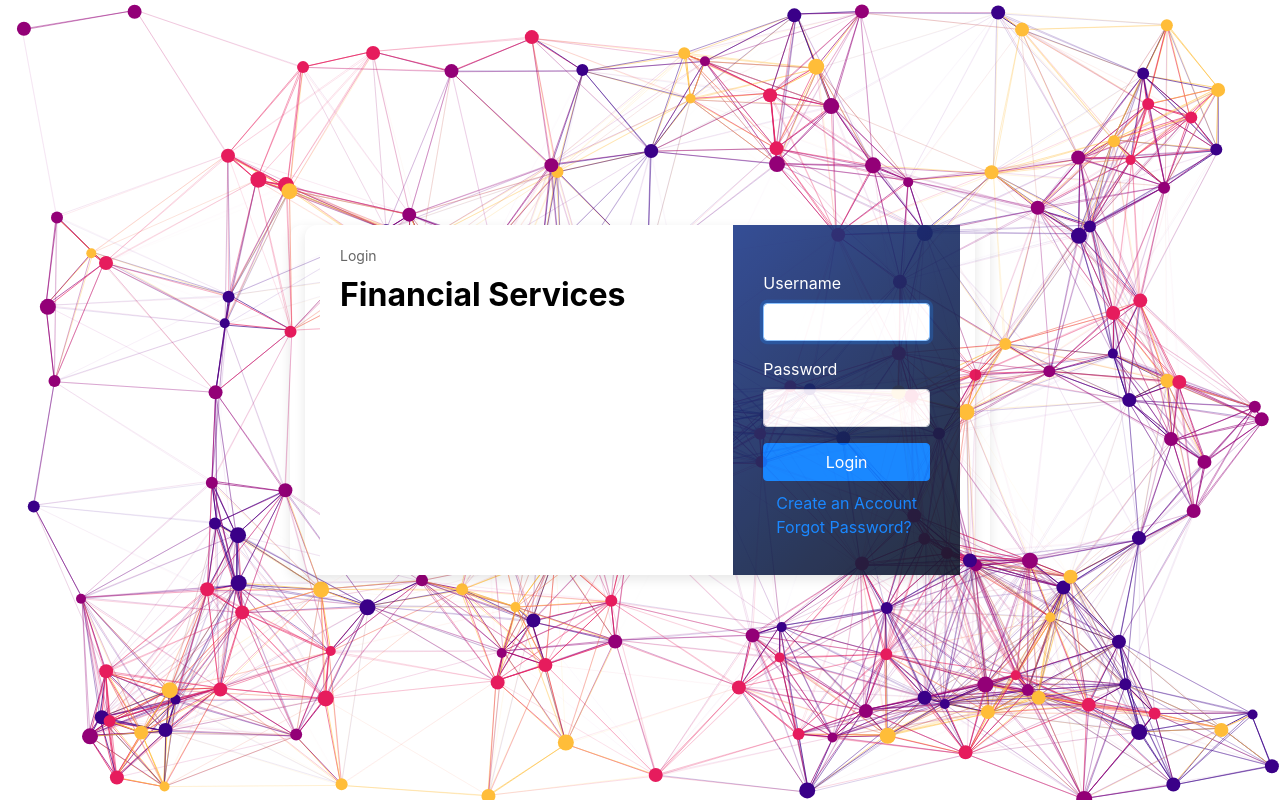
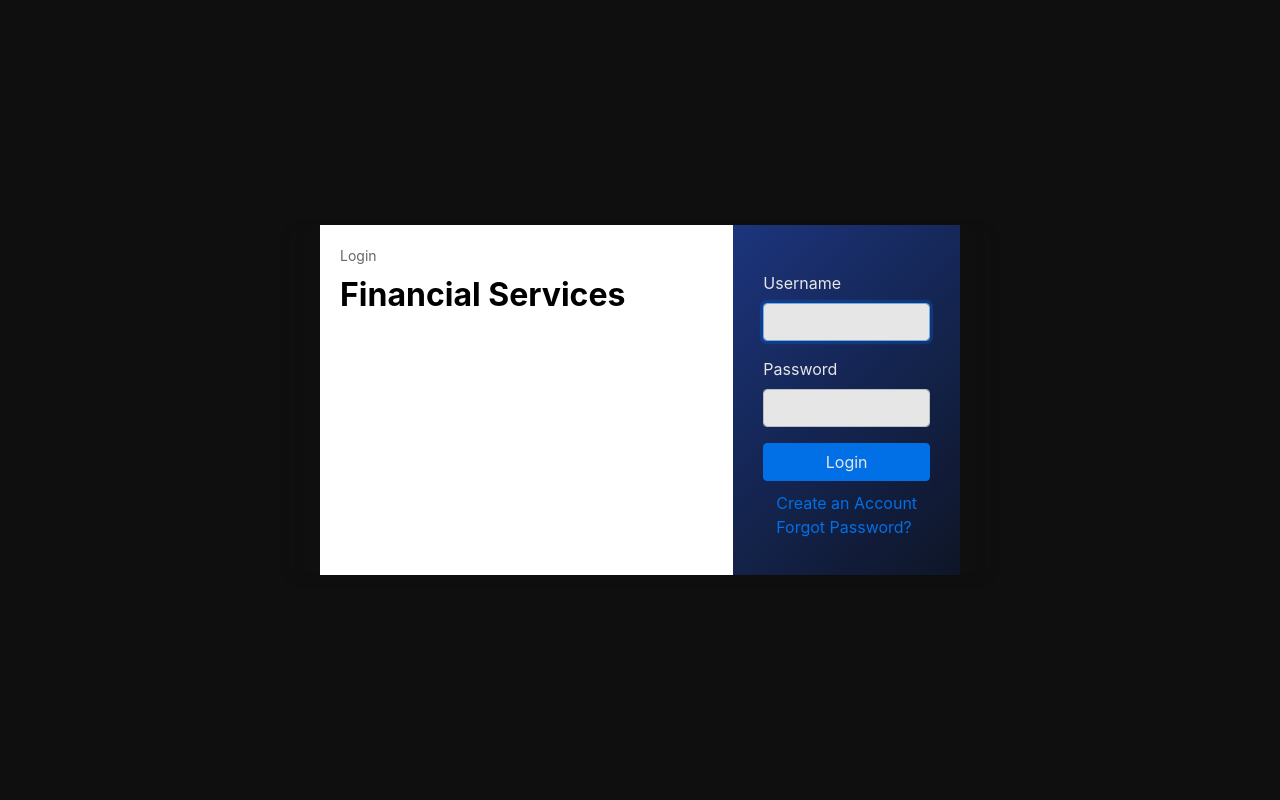
Before and after one commit to iipapanikolaou/ticketing-system, a Flask app: page /login in a window 1280 px wide. Run offline with Flask 3, Linux system fonts and the light colour scheme; some libraries are stand-ins or nearby versions.

Commit message:
Removed canvas (moving scg background)

```diff
--- a/static/background.js
+++ /dev/null
@@ -1,141 +0,0 @@
-window.requestAnimFrame = function()
-	{
-		return (
-			window.requestAnimationFrame       ||
-			window.webkitRequestAnimationFrame ||
-			window.mozRequestAnimationFrame    ||
-			window.oRequestAnimationFrame      ||
-			window.msRequestAnimationFrame     ||
-			function(/* function */ callback){
-				window.setTimeout(callback, 1000 / 60);
-			}
-		);
-}();
-
-var canvas = document.getElementById('canvas');
-var context = canvas.getContext('2d');
-
-//get DPI
-let dpi = window.devicePixelRatio || 1;
-context.scale(dpi, dpi);
-console.log(dpi);
-
-function fix_dpi() {
-//get CSS height
-//the + prefix casts it to an integer
-//the slice method gets rid of "px"
-let style_height = +getComputedStyle(canvas).getPropertyValue("height").slice(0, -2);
-let style_width = +getComputedStyle(canvas).getPropertyValue("width").slice(0, -2);
-
-//scale the canvas
-canvas.setAttribute('height', style_height * dpi);
-canvas.setAttribute('width', style_width * dpi);
-}
-
-	var particle_count = 180,
-		particles = [],
-		couleurs   = ["#3a0088", "#930077", "#e61c5d","#ffbd39"];
-    function Particle()
-    {
-
-        this.radius = Math.round((Math.random()*3)+5);
-        this.x = Math.floor((Math.random() * ((+getComputedStyle(canvas).getPropertyValue("width").slice(0, -2) * dpi) - this.radius + 1) + this.radius));
-        this.y = Math.floor((Math.random() * ((+getComputedStyle(canvas).getPropertyValue("height").slice(0, -2) * dpi) - this.radius + 1) + this.radius));
-        this.color = couleurs[Math.floor(Math.random()*couleurs.length)];
-        this.speedx = Math.round((Math.random()*201)+0)/100;
-        this.speedy = Math.round((Math.random()*201)+0)/100;
-
-        switch (Math.round(Math.random()*couleurs.length))
-        {
-            case 1:
-            this.speedx *= 1;
-            this.speedy *= 1;
-            break;
-            case 2:
-            this.speedx *= -1;
-            this.speedy *= 1;
-            break;
-            case 3:
-            this.speedx *= 1;
-            this.speedy *= -1;
-            break;
-            case 4:
-            this.speedx *= -1;
-            this.speedy *= -1;
-            break;
-        }
-
-        this.move = function()
-        {
-
-            context.beginPath();
-            context.globalCompositeOperation = 'source-over';
-            context.fillStyle   = this.color;
-            context.globalAlpha = 1;
-            context.arc(this.x, this.y, this.radius, 0, Math.PI*2, false);
-            context.fill();
-            context.closePath();
-
-            this.x = this.x + this.speedx;
-            this.y = this.y + this.speedy;
-
-            if(this.x <= 0+this.radius)
-            {
-                this.speedx *= -1;
-            }
-            if(this.x >= canvas.width-this.radius)
-            {
-                this.speedx *= -1;
-            }
-            if(this.y <= 0+this.radius)
-            {
-                this.speedy *= -1;
-            }
-            if(this.y >= canvas.height-this.radius)
-            {
-                this.speedy *= -1;
-            }
-
-            for (var j = 0; j < particle_count; j++)
-            {
-                var particleActuelle = particles[j],
-                    yd = particleActuelle.y - this.y,
-                    xd = particleActuelle.x - this.x,
-                    d  = Math.sqrt(xd * xd + yd * yd);
-
-                if ( d < 200 )
-                {
-                    context.beginPath();
-                    context.globalAlpha = (200 - d) / (200 - 0);
-                    context.globalCompositeOperation = 'destination-over';
-                    context.lineWidth = 1;
-                    context.moveTo(this.x, this.y);
-                    context.lineTo(particleActuelle.x, particleActuelle.y);
-                    context.strokeStyle = this.color;
-                    context.lineCap = "round";
-                    context.stroke();
-                    context.closePath();
-                }
-            }
-        };
-    };
-    for (var i = 0; i < particle_count; i++)
-    {
-        fix_dpi();
-        var particle = new Particle();
-        particles.push(particle);
-    }
-
-
-    function animate()
-    {
-        fix_dpi();
-        context.clearRect(0, 0, canvas.width, canvas.height);
-        for (var i = 0; i < particle_count; i++)
-        {
-            particles[i].move();
-        }
-        requestAnimFrame(animate);
-    }
-
-    animate();
--- a/static/style.css
+++ b/static/style.css
@@ -22,19 +22,6 @@ main {
   width: auto;
   height: auto;
   z-index: 1;
-}
-
-
-#canvas {
-  position: fixed;
-  background-color: white;
-  top: 0;
-  left: 0;
-  width: 100%;
-  height: 100%;
-  display: block;
-  margin: 0 auto;
-  z-index: -1; /* 🔹 Push it behind other elements */
 }
 
 .container {
--- a/templates/layout.html
+++ b/templates/layout.html
@@ -24,7 +24,6 @@
         {%endif%}
     {%endwith%}
     </header>
-    <canvas id="canvas"></canvas>
     <main class="container py-5">
         {% block main %}{% endblock %}
     </main>
```
Also changed, not shown: 2 other files.
